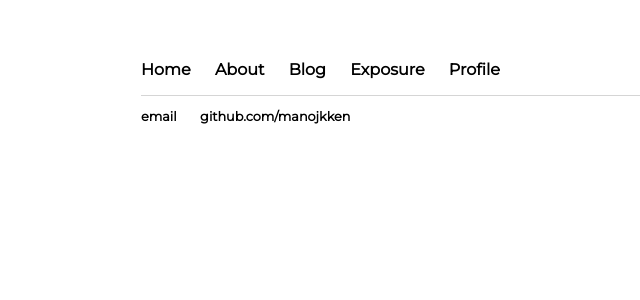
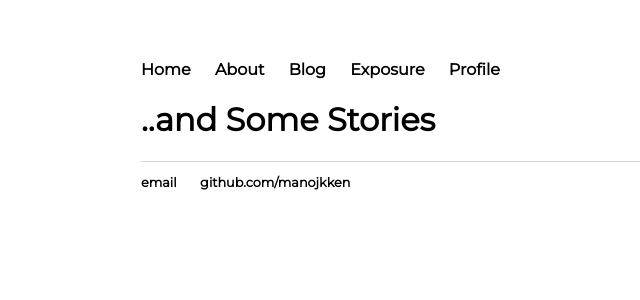
Before and after one commit to mkken/mkken.github.io, a Jekyll site: the page built from exposure/index.html, in a window 1280 px wide. Shown: the top 300 px of the page, without its empty margins (51-691 px from the left). Built offline with Jekyll 4.4.1, drawn with Linux system fonts in a browser that asks for light colours.

Commit message:
home page changes

```diff
--- a/about/index.html
+++ b/about/index.html
@@ -12,7 +12,7 @@ layout: default
 <p>
 
  		Extremely passionate about open source and playing with new technologies. Currently living in Berlin,
-		working for <a style="font-weight:bold" style="color:green" href="https://www.bonify.de/" target="_blank">bonify</a>. Spending more time trying my hands on Docker,
+		working for <a style="font-weight:bold" href="https://www.bonify.de/" target="_blank">bonify</a>. Spending more time trying my hands on Docker,
 		Kubernetes, Minikube to run Automation frameworks. Its been great fun!!
 
 	</p>
@@ -23,7 +23,7 @@ layout: default
 		and place.
 	</p>
 	<p>
-		Read such stories <a style="font-weight:bold" style="color:green" href="/exposure">here...</a>
+		Read such stories <a style="font-weight:bold" href="/exposure">here...</a>
 	</p>
 
 	<p>You can also get in touch with or find me at:</p>
--- a/exposure/index.html
+++ b/exposure/index.html
@@ -1,3 +1,12 @@
 ---
 layout: default
+title: ..and Some Stories
 ---
+	<h1>{{ page.title }}</h1>
+
+	<ul class="photos">
+
+	  {% for photo in site.photos %}
+	    <li><span>{{ photo.date | date_to_string }}</span> » <a href="{{ photo.url }}" title="{{ photo.title }}">{{ photo.title }}</a></li>
+	  {% endfor %}
+	</ul>
```
Also changed, not shown: _layouts/photos.html (added, +9 -0 lines), _photos/2018-01-01-python-generator-objects.md (added, +9 -0 lines).
